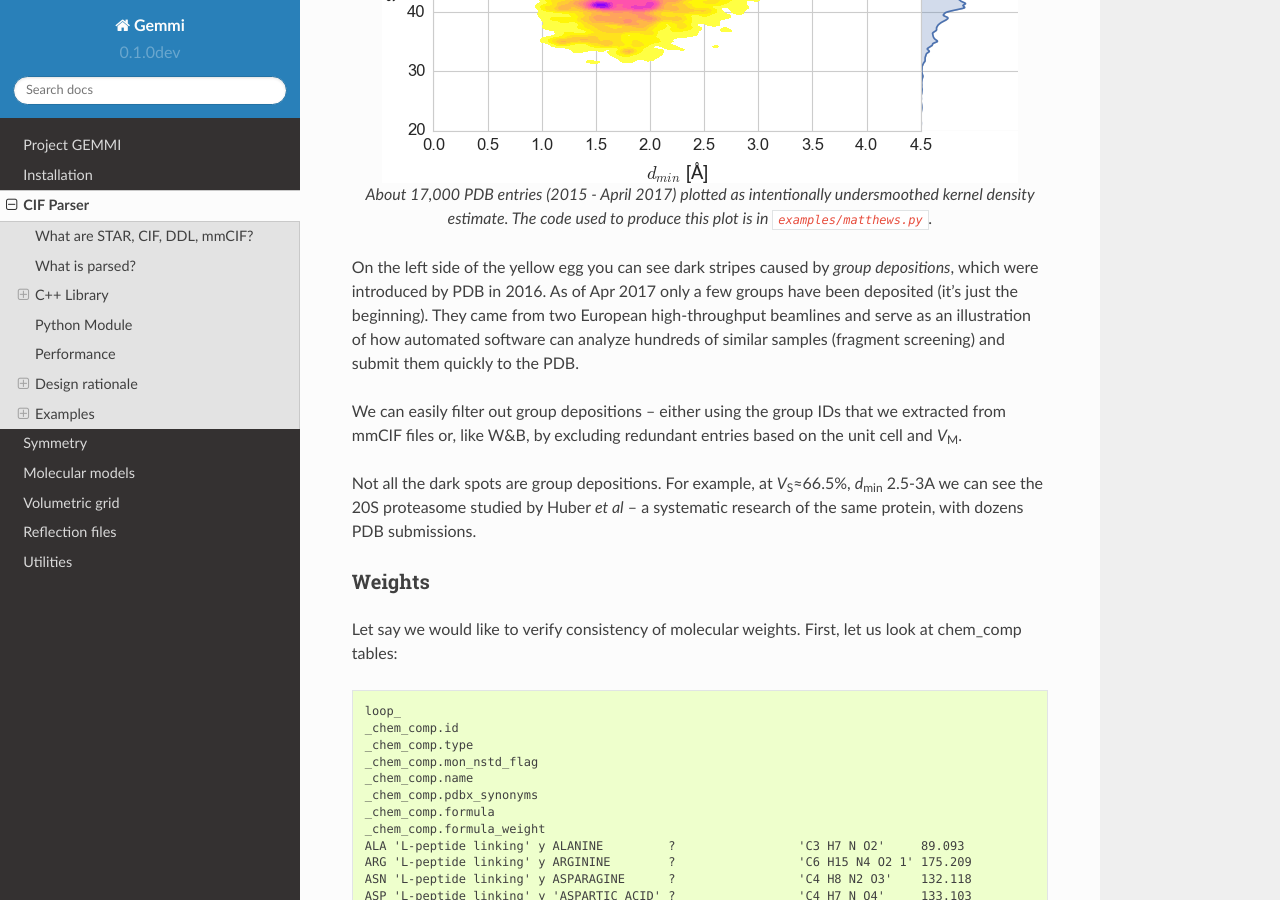
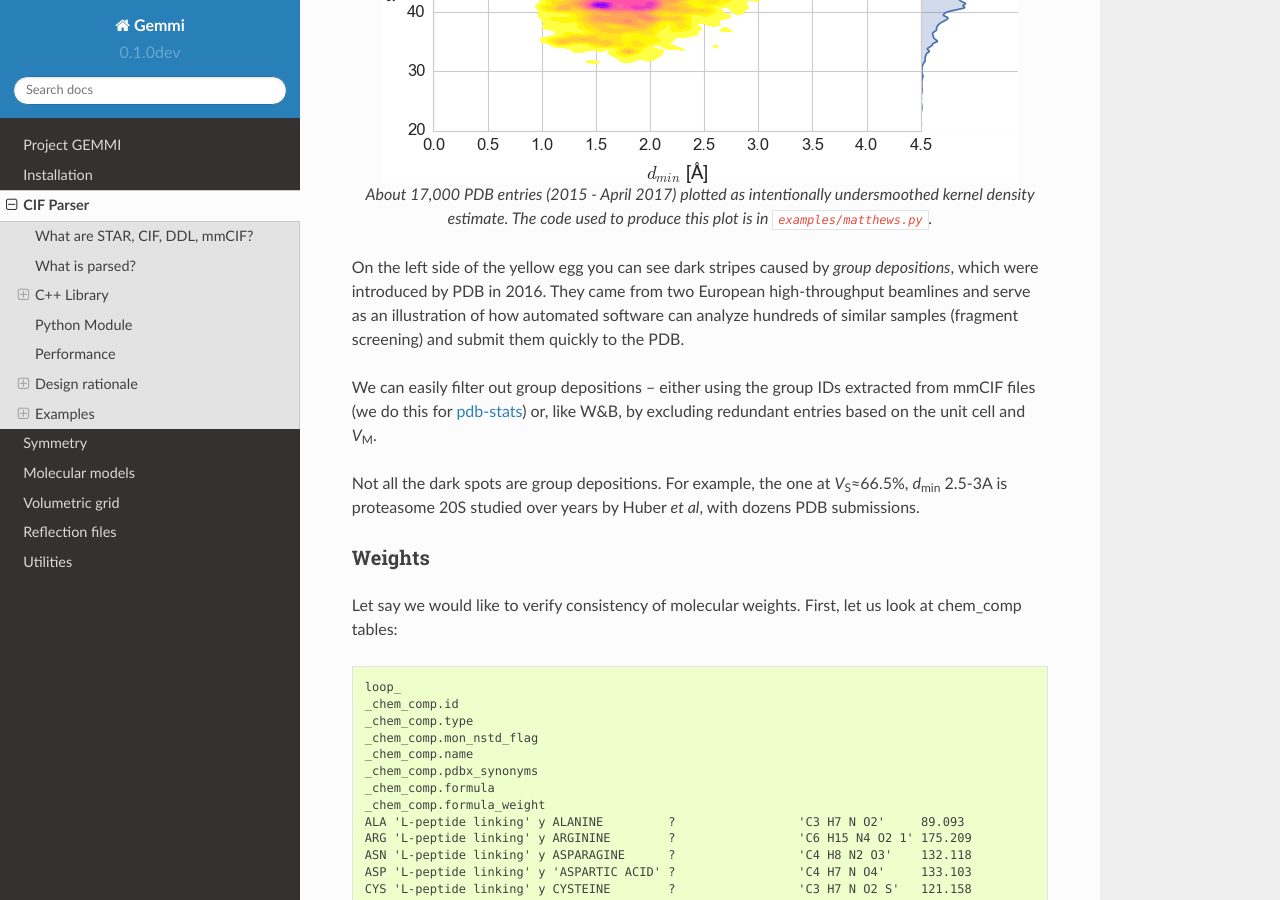
Before and after one commit to project-gemmi/gemmi, a Sphinx documentation site: the page built from docs/cif-parser.rst, in a window 1280 px wide and 900 px high, scrolled down 13682 px. Built offline with Sphinx 7.4.7 and the Read the Docs theme 2.0.0, drawn with Linux system fonts in a browser that asks for light colours.

Commit message:
docs/cif-parser.rst: minor changes

```diff
--- a/docs/cif-parser.rst
+++ b/docs/cif-parser.rst
@@ -773,19 +773,19 @@ Or we could just smooth them out by changing parameters of this plot.
 
 On the left side of the yellow egg you can see dark stripes
 caused by *group depositions*, which were introduced by PDB in 2016.
-As of Apr 2017 only a few groups have been deposited (it's just the beginning).
 They came from two European high-throughput beamlines and
 serve as an illustration of how automated software can analyze hundreds
 of similar samples (fragment screening) and submit them quickly to the PDB.
 
 We can easily filter out group depositions -- either using the group IDs
-that we extracted from mmCIF files or, like W&B, by excluding redundant
-entries based on the unit cell and |Vm|.
+extracted from mmCIF files (we do this for pdb-stats_)
+or, like W&B, by excluding redundant entries based on the unit cell and |Vm|.
+
+.. _pdb-stats: https://project-gemmi.github.io/pdb-stats/
 
 Not all the dark spots are group depositions.
-For example, at |Vs|\ ≈66.5%, |dmin| 2.5-3A we can see the 20S proteasome
-studied by Huber *et al* -- a systematic research of the same protein,
-with dozens PDB submissions.
+For example, the one at |Vs|\ ≈66.5%, |dmin| 2.5-3A is proteasome 20S
+studied over years by Huber *et al*, with dozens PDB submissions.
 
 Weights
 -------
```
